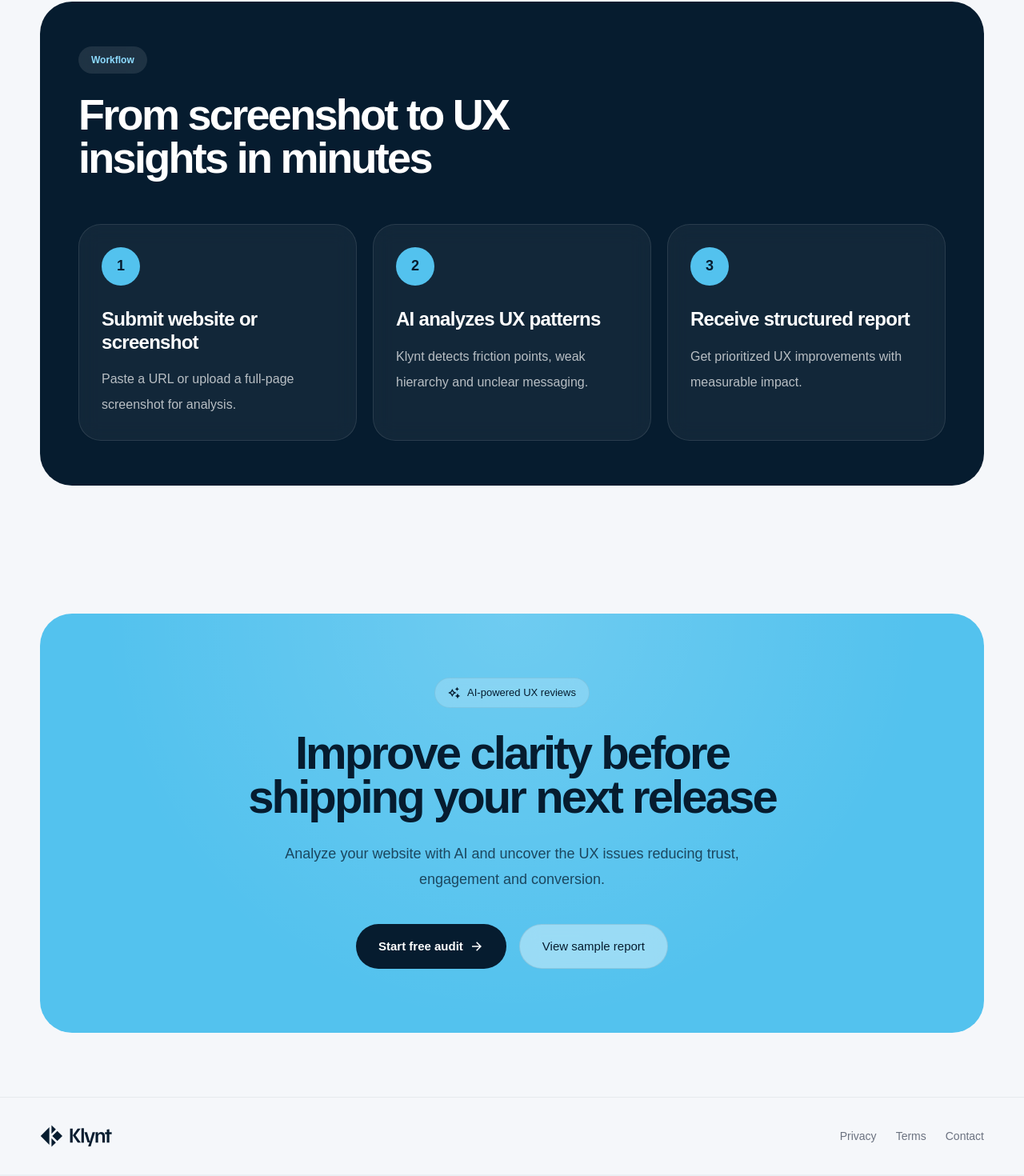
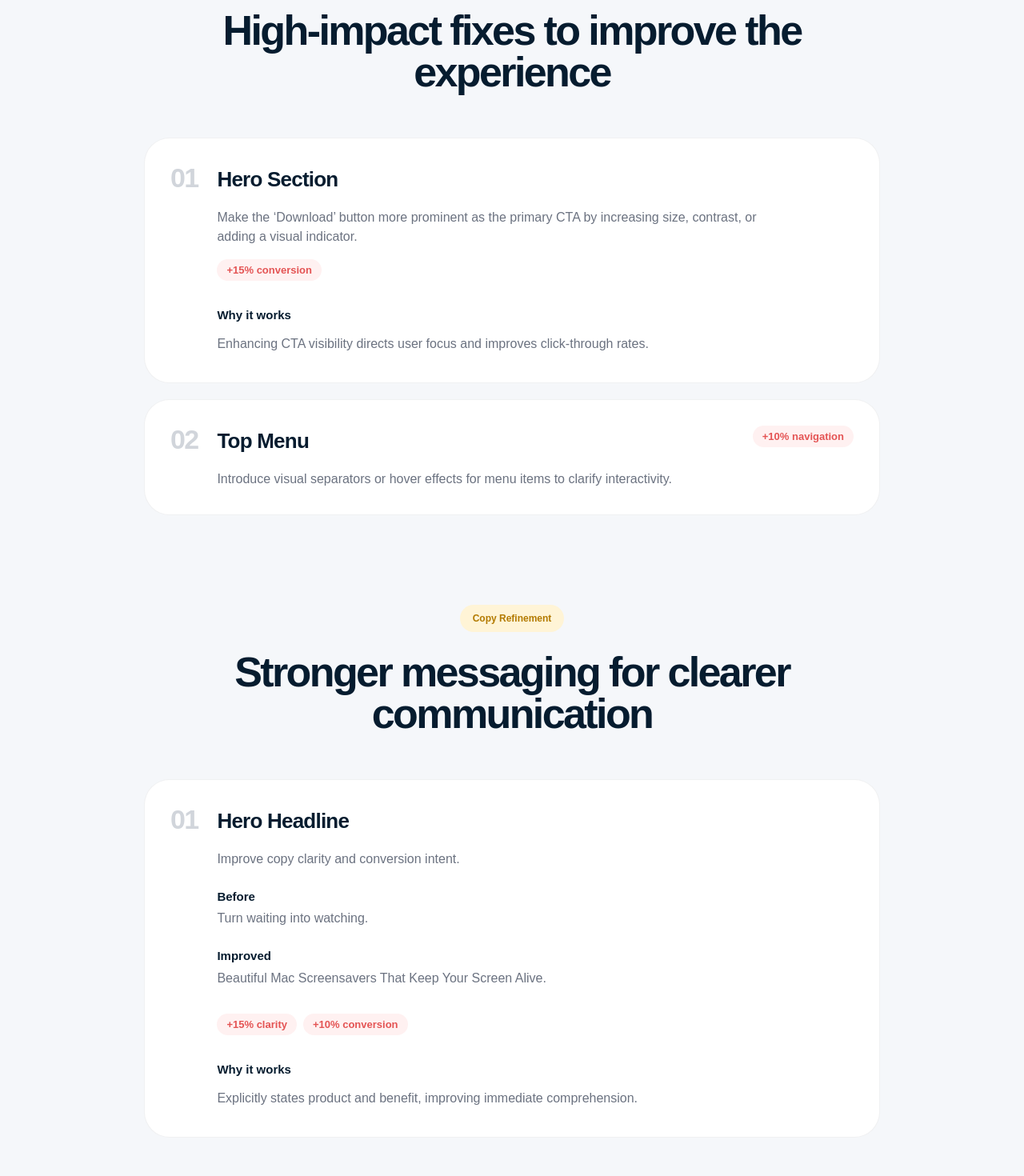
Before and after one commit to samarenkovdmitry/Klynt, a Next.js app: page / in a window 1280 px wide. Shown: the part 2268-3738 px from the top of the page at 80% size. Built offline with nearby package versions, Linux system fonts and the light colour scheme; a web font is replaced by a local one.

Commit message:
Landing Features Block Upd

```diff
--- a/app/page.tsx
+++ b/app/page.tsx
@@ -330,9 +330,10 @@ export default function Home() {
 <section className="px-6 py-20">
   <div className="mx-auto max-w-[920px]">
 
+    {/* SECTION 1 — UX Signals */}
     <div className="mx-auto max-w-[760px] text-center">
       <div className="inline-flex rounded-full bg-[#DFF5FF] px-4 py-2 text-[12px] font-semibold text-[#0F7FB3]">
-              UX Signals
+        UX Issues
       </div>
 
       <h2 className="mt-6 text-[52px] font-semibold leading-[1] tracking-[-0.05em] text-[#061C2F]">
@@ -340,15 +341,18 @@ export default function Home() {
       </h2>
     </div>
 
-<div className="
+    {/* CARD LIST WITH iOS MASK */}
+    <div
+      className="
         relative
         max-h-[520px]
         overflow-hidden
         [mask-image:linear-gradient(to_bottom,black_75%,transparent_100%)]
-">
+      "
+    >
       <div className="mt-14 space-y-5">
 
-    {[1,2].map((item) => (
+        {[1, 2].map((item) => (
           <div
             key={item}
             className="
@@ -414,10 +418,146 @@ export default function Home() {
             </div>
           </div>
         ))}
+
+      </div>
+    </div>
+
+    {/* SECTION 2 — Suggested Improvements */}
+    <div className="mt-28 mx-auto max-w-[760px] text-center">
+      <div className="inline-flex rounded-full bg-[#E8F7EE] px-4 py-2 text-[12px] font-semibold text-[#2E7D4F]">
+        Suggested Improvements
+      </div>
+
+      <h2 className="mt-6 text-[52px] font-semibold leading-[1] tracking-[-0.05em] text-[#061C2F]">
+        High‑impact fixes to improve the experience
+      </h2>
+    </div>
+
+    <div className="mt-14 space-y-5">
+      {/* CARD 1 */}
+      <div className="rounded-[32px] border border-[rgba(6,28,47,0.06)] bg-white px-8 py-8">
+        <div className="flex gap-6">
+          <div className="text-[34px] font-semibold leading-none tracking-[-0.05em] text-[#D1D5DB]">
+            01
+          </div>
+
+          <div className="flex-1">
+            <div className="flex justify-between flex-wrap gap-4">
+              <div>
+                <h3 className="text-[26px] font-semibold tracking-[-0.03em] text-[#061C2F]">
+                  Hero Section
+                </h3>
+
+                <p className="mt-4 text-[16px] text-[#6B7280] max-w-[720px]">
+                  Make the ‘Download’ button more prominent as the primary CTA by increasing size,
+                  contrast, or adding a visual indicator.
+                </p>
+              </div>
+
+              <div className="rounded-full bg-[#FFF1F1] px-3 py-1 text-[13px] font-semibold text-[#E45454] h-fit">
+                +15% conversion
+              </div>
+            </div>
+
+            <div className="mt-8">
+              <p className="text-[15px] font-semibold text-[#061C2F]">Why it works</p>
+              <p className="mt-2 text-[16px] leading-8 text-[#6B7280] max-w-[720px]">
+                Enhancing CTA visibility directs user focus and improves click‑through rates.
+              </p>
             </div>
           </div>
         </div>
+      </div>
+
+      {/* CARD 2 */}
+      <div className="rounded-[32px] border border-[rgba(6,28,47,0.06)] bg-white px-8 py-8">
+        <div className="flex gap-6">
+          <div className="text-[34px] font-semibold leading-none tracking-[-0.05em] text-[#D1D5DB]">
+            02
+          </div>
+
+          <div className="flex-1">
+            <div className="flex justify-between flex-wrap gap-4">
+              <div>
+                <h3 className="text-[26px] font-semibold tracking-[-0.03em] text-[#061C2F]">
+                  Top Menu
+                </h3>
+
+                <p className="mt-4 text-[16px] text-[#6B7280] max-w-[720px]">
+                  Introduce visual separators or hover effects for menu items to clarify interactivity.
+                </p>
+              </div>
+
+              <div className="rounded-full bg-[#FFF1F1] px-3 py-1 text-[13px] font-semibold text-[#E45454] h-fit">
+                +10% navigation
+              </div>
+            </div>
+          </div>
+        </div>
+      </div>
+    </div>
+
+    {/* SECTION 3 — Copy Refinement */}
+    <div className="mt-28 mx-auto max-w-[760px] text-center">
+      <div className="inline-flex rounded-full bg-[#FFF4D6] px-4 py-2 text-[12px] font-semibold text-[#B37A00]">
+        Copy Refinement
+      </div>
+
+      <h2 className="mt-6 text-[52px] font-semibold leading-[1] tracking-[-0.05em] text-[#061C2F]">
+        Stronger messaging for clearer communication
+      </h2>
+    </div>
+
+    <div className="mt-14 space-y-5">
+      {/* CARD */}
+      <div className="rounded-[32px] border border-[rgba(6,28,47,0.06)] bg-white px-8 py-8">
+        <div className="flex gap-6">
+          <div className="text-[34px] font-semibold leading-none tracking-[-0.05em] text-[#D1D5DB]">
+            01
+          </div>
+
+          <div className="flex-1">
+            <h3 className="text-[26px] font-semibold tracking-[-0.03em] text-[#061C2F]">
+              Hero Headline
+            </h3>
+
+            <p className="mt-4 text-[16px] text-[#6B7280] max-w-[720px]">
+              Improve copy clarity and conversion intent.
+            </p>
+
+            <div className="mt-6">
+              <p className="text-[15px] font-semibold text-[#061C2F]">Before</p>
+              <p className="mt-1 text-[16px] text-[#6B7280]">Turn waiting into watching.</p>
+
+              <p className="mt-6 text-[15px] font-semibold text-[#061C2F]">Improved</p>
+              <p className="mt-1 text-[16px] text-[#6B7280]">
+                Beautiful Mac Screensavers That Keep Your Screen Alive.
+              </p>
+            </div>
+
+            <div className="mt-8 flex gap-2">
+              <div className="rounded-full bg-[#FFF1F1] px-3 py-1 text-[13px] font-semibold text-[#E45454]">
+                +15% clarity
+              </div>
+              <div className="rounded-full bg-[#FFF1F1] px-3 py-1 text-[13px] font-semibold text-[#E45454]">
+                +10% conversion
+              </div>
+            </div>
+
+            <div className="mt-8">
+              <p className="text-[15px] font-semibold text-[#061C2F]">Why it works</p>
+              <p className="mt-2 text-[16px] leading-8 text-[#6B7280] max-w-[720px]">
+                Explicitly states product and benefit, improving immediate comprehension.
+              </p>
+            </div>
+          </div>
+        </div>
+      </div>
+    </div>
+
+  </div>
 </section>
+
 
 
       {/* WORKFLOW */}
```
Lines whose indentation alone changed are shown as unchanged.
